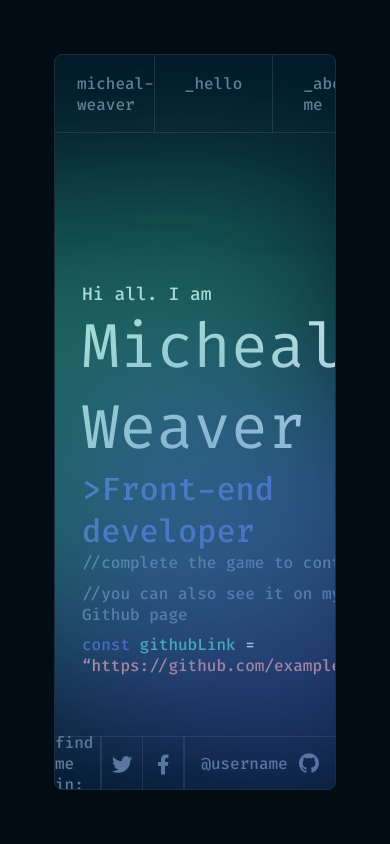
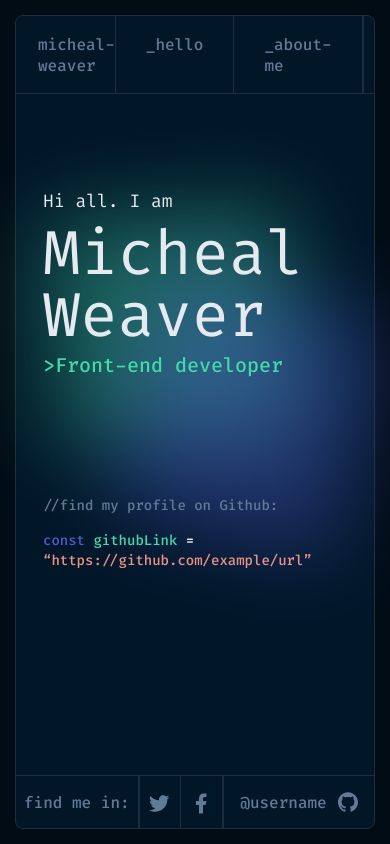
Before and after one commit to tienbot/SaintCode-Portfolio, a React (Create React App) app: page /contacts in a window 390 px wide. Built offline with nearby package versions, Linux system fonts and the light colour scheme.

Commit message:
adaptive

```diff
--- a/src/Layout/Layout.module.css
+++ b/src/Layout/Layout.module.css
@@ -4,6 +4,8 @@
     width: 100vw;
     padding: 54px;
     font-family: 'Fira Code';
+    display: flex;
+    justify-content: center;
 }
 
 .page__wrapper{
@@ -14,9 +16,20 @@
     border: 1px solid #1E2D3D;
     border-radius: 8px;
     background: #011627;
-    /* margin: 15px; */
     display: flex;
     flex-direction: column;
     justify-content: space-between;
     overflow: hidden;
 }
+
+@media screen and (max-width: 1440px) {
+    .page{
+        padding: 30px;
+    }
+}
+
+@media screen and (max-width: 540px) {
+    .page{
+        padding: 15px;
+    }
+}
--- a/src/Pages/PageHello/PageHello.jsx
+++ b/src/Pages/PageHello/PageHello.jsx
@@ -21,8 +21,8 @@ export const PageHello = () => {
                     this.style.borderColor='#fff'
                     this.addEventListener('mouseout', function() {
                         this.style.borderColor='#1E2D3D'
-                      });
-                  });
+                    });
+                });
             }, 100)
             document.getElementById(id).style.borderColor='#fff'
         }
@@ -49,8 +49,9 @@ export const PageHello = () => {
                 <p className={s.pageHello__textSubtext}>&gt;Front-end developer</p>
             </div>
             <div className={s.pageHello__text_bottom}>
-                <p>&#47;&#47;complete the game to continue</p>
-                <p>&#47;&#47;you can also see it on my Github page</p>
+                <p className={s.desktop}>&#47;&#47;complete the game to continue</p>
+                <p className={s.desktop}>&#47;&#47;you can also see it on my Github page</p>
+                <p className={s.mobile}>&#47;&#47;find my profile on Github:</p>
                 <p><span className={s.blue}>const</span> <span className={s.green}>githubLink</span><span className={s.white}> = </span>
                 <a className={s.pageHello__a} href="“https://github.com/example/url”">“https://github.com/example/url”</a>
                 </p>
@@ -99,7 +100,7 @@ export const PageHello = () => {
                             </div>
                         </div>
                     </div>
-                    <Button children='skip' ghost/>
+                    <Button textBtn='skip' ghost/>
                 </div>
 
                 <img className={s.bolt__UpLeft} src={boltUpLeft} alt="" />
@@ -107,10 +108,9 @@ export const PageHello = () => {
                 <img className={s.bolt__DownLeft} src={boltDownLeft} alt="" />
                 <img className={s.bolt__DownRight} src={boltDownRight} alt="" />
             </div>
-            <div className={s.blurGreen}></div>
-            <div className={s.blurBlue}></div>
-
         </div>
+        <div className={s.blurGreen}></div>
+        <div className={s.blurBlue}></div>
     </main>
     );
 };
--- a/src/Pages/PageHello/PageHello.module.css
+++ b/src/Pages/PageHello/PageHello.module.css
@@ -14,10 +14,11 @@
     flex-direction: column;
     justify-content: space-between;
     height: 304px;
+    z-index: 10;
 }
 
 .pageHello__textSuptext{
-    font-weight: 450;
+    font-weight: 400;
     font-size: 18px;
     line-height: 24px;
     color: #E5E9F0;
@@ -45,6 +46,10 @@
     line-height: 21px;
     color: #607B96;
     margin-bottom: 9.6px;
+}
+
+.pageHello__text_bottom .mobile{
+    display: none;
 }
 
 .pageHello__a {
@@ -207,8 +212,8 @@
     position: absolute;
     width: 454px;
     height: 492px;
-    top: -30px;
-    right: 50px;
+    top: 130px;
+    right: 250px;
     background: #43D9AD;
     opacity: 0.4;
     filter: blur(87px);
@@ -218,8 +223,8 @@
     position: absolute;
     width: 454px;
     height: 492px;
-    top: 136.65px;
-    right: -80px;
+    top: 250px;
+    right: 170px;
     scale: 0.8;
     background: #4D5BCE;
     opacity: 0.4;
@@ -262,3 +267,60 @@
     font-size: 24px;
     margin-bottom: 10px;
 }
+
+@media screen and (max-width: 960px) {
+    .pageHello__game{
+        display: none;
+    }
+}
+
+@media screen and (max-width: 540px) {
+    .pageHello{
+        align-items: flex-start;
+    }
+
+    .pageHello__text{
+        height: 460px;
+    }
+
+    .pageHello__textSuptext{
+        margin-top: 69px;
+        margin-bottom: 10px;
+    }
+
+    .pageHello__h1{
+        line-height: 100%;
+        margin-bottom: 5px;
+    }
+
+    .pageHello__textSubtext{
+        font-size: 20px;
+        line-height: 26px;
+        color: #43D9AD;
+    }
+
+    .pageHello__text_bottom .desktop{
+        display: none;
+    }
+
+    .pageHello__text_bottom .mobile{
+        display: block;
+        margin-bottom: 16px;
+    }
+
+    .pageHello__text_bottom p, .pageHello__a{
+        font-size: 14px;
+        line-height: 140%;
+    }
+
+    .blurGreen{
+        scale: 0.5;
+        right: -10px;
+        top: 80px;
+    }
+    .blurBlue{
+        scale: 0.5;
+        right: -85px;
+        top: 170px;
+    }
+}
--- a/src/components/Button/Button.jsx
+++ b/src/components/Button/Button.jsx
@@ -5,7 +5,7 @@ import s from './Button.module.css'
 export const Button = (props) => {
     const {
         className,
-        children,
+        textBtn,
         primary,
         ghost,
         startGame,
@@ -22,6 +22,6 @@ export const Button = (props) => {
     });
 
   return (
-        <button className={innerClassName}>{children}</button>
+        <button className={innerClassName}>{textBtn}</button>
   )
 }
--- a/src/components/Button/Button.module.css
+++ b/src/components/Button/Button.module.css
@@ -3,7 +3,7 @@
 
 .button{
     padding: 10px 14px;
-    height: 38px;
+    height: auto;
     border-radius: 8px;
     text-align: center;
     border: none;
--- a/src/components/Form/Form.jsx
+++ b/src/components/Form/Form.jsx
@@ -66,7 +66,7 @@ export const Form = () => {
         value={message}
         onChange={handleMessageChange}
       ></textarea>
-      <Button children="submit-message" />
+      <Button textBtn="submit-message" />
     </form>
   );
 };
--- a/src/components/SnakeGame/SnakeGame.jsx
+++ b/src/components/SnakeGame/SnakeGame.jsx
@@ -6,7 +6,7 @@ import {Button} from '../../components/Button/Button'
 function SnakeGame(){
   const canvasRef = useRef(null);
   const [ctx, setCtx] = useState(null);
-  const [count, setCount] = useState(9);
+  const [count, setCount] = useState(0);
   const [direction, setDirection] = useState("up");
   const [snake, setSnake] = useState([
     { x: 11, y: 12 },
@@ -40,6 +40,7 @@ function SnakeGame(){
   const [gameStarted, setGameStarted] = useState(false);
   const [gameWin, setGameWin] = useState(false);
   const [gameLoose, setGameLoose] = useState(false);
+  const speedGame = 250;
 
   //передвижение змеи
   const moveSnake = () => {
@@ -116,16 +117,26 @@ function SnakeGame(){
     ctx.fillStyle = "#43D9AD";
     snake.forEach((segment, index) => {
     if (index === 0) {
-        // Рисование круглой головы
+        // Прорисовка головы змейки
         const radius = blockSize / 2;
         const x = (segment.x * blockSize) + radius;
         const y = (segment.y * blockSize) + radius;
         ctx.beginPath();
-        ctx.arc(x, y, radius, 0, Math.PI * 2);
+        if (direction === 'up') {
+          ctx.arc(x, y + radius, radius, 0, Math.PI, true);
+        } else if (direction === 'down') {
+          ctx.arc(x, y - radius, radius, 0, Math.PI, false);
+        } else if (direction === 'right') {
+          const startAngle = Math.PI * 1.5;
+          const endAngle = Math.PI * 0.5;
+          ctx.arc(x - radius, y, radius, startAngle, endAngle, false);
+        } else if (direction === 'left') {
+          const startAngle = Math.PI * 1.5;
+          const endAngle = Math.PI * 0.5;
+          ctx.arc(x + radius, y, radius, startAngle, endAngle, true);
+        }
         ctx.fill();
-        // let appleImg = new Image();
-        // ctx.drawImage(appleImg, apple.x * blockSize-7, apple.y * blockSize-7);
-    } else {
+      } else {
         // Рисование тела змеи
         ctx.fillRect(segment.x * blockSize, segment.y * blockSize, blockSize, blockSize);
         if (index>9){
@@ -146,8 +157,6 @@ function SnakeGame(){
   }, []);
 
   useEffect(() => {
-    // if (!ctx) return;
-
     const handleKeyDown = (event) => {
       const { keyCode } = event;
 
@@ -168,7 +177,7 @@ function SnakeGame(){
     return () => {
       document.removeEventListener("keydown", handleKeyDown);
     };
-  }, [ctx, direction]);
+  }, [direction]);
 
   useEffect(() => {
     if (!ctx) return;
@@ -179,13 +188,13 @@ function SnakeGame(){
             moveSnake();
             checkCollision();
         }
-    }, 250);
+    }, speedGame);
 
     return () => {
         clearInterval(gameLoop);
     };
 
-  }, [ctx, gameStarted, moveSnake, checkCollision, draw ]);
+  });
 
   // Генерация яблока на поле
   const generateApple = () => {
@@ -217,37 +226,38 @@ function SnakeGame(){
   document.addEventListener("click", startGame);
 
   function startGameAgain() {
-    setGameWin(false);
-    setGameLoose(false);
-    setCount(9);
-    setDirection("up");
-    setSnake([
-        { x: 11, y: 12 },
-        { x: 11, y: 13 },
-        { x: 11, y: 14 },
-        { x: 11, y: 15 },
-        { x: 11, y: 16 },
-        { x: 11, y: 17 },
-        { x: 11, y: 18 },
-        { x: 11, y: 19 },
-        { x: 11, y: 20 },
-        { x: 11, y: 21 },
-        { x: 11, y: 20 },
-        { x: 12, y: 21 },
-        { x: 13, y: 21 },
-        { x: 14, y: 21 },
-        { x: 15, y: 21 },
-        { x: 16, y: 21 },
-        { x: 17, y: 21 },
-        { x: 17, y: 22 },
-        { x: 17, y: 23 },
-        { x: 17, y: 24 },
-        { x: 17, y: 25 },
-        { x: 17, y: 26 },
-        { x: 17, y: 27 },
-    ]);
-    setApple({ x: 11, y: 7 });
+    // setGameWin(false);
+    // setGameLoose(false);
+    // setCount(9);
+    // setDirection("up");
+    // setSnake([
+    //     { x: 11, y: 12 },
+    //     { x: 11, y: 13 },
+    //     { x: 11, y: 14 },
+    //     { x: 11, y: 15 },
+    //     { x: 11, y: 16 },
+    //     { x: 11, y: 17 },
+    //     { x: 11, y: 18 },
+    //     { x: 11, y: 19 },
+    //     { x: 11, y: 20 },
+    //     { x: 11, y: 21 },
+    //     { x: 11, y: 20 },
+    //     { x: 12, y: 21 },
+    //     { x: 13, y: 21 },
+    //     { x: 14, y: 21 },
+    //     { x: 15, y: 21 },
+    //     { x: 16, y: 21 },
+    //     { x: 17, y: 21 },
+    //     { x: 17, y: 22 },
+    //     { x: 17, y: 23 },
+    //     { x: 17, y: 24 },
+    //     { x: 17, y: 25 },
+    //     { x: 17, y: 26 },
+    //     { x: 17, y: 27 },
+    // ]);
+    // setApple({ x: 11, y: 7 });
     // setCtx(null);
+    window.location.reload()
   };
 
   return (
@@ -258,14 +268,14 @@ function SnakeGame(){
             width={canvasWidth}
             height={canvasHeight}
         />
-        {!gameStarted && <Button children='start game' primary startGame/>}
+        {!gameStarted && <Button textBtn='start game' primary startGame/>}
         {gameWin && <>
             <div className={s.game__message}>WELL DONE!</div>
-            <Button id='qwerty' children='play-again' playAgain/>
+            <Button id='qwerty' textBtn='play-again' playAgain/>
         </>}
         {gameLoose && <>
             <div className={s.game__message}>GAME OVER!</div>
-            <Button id='qwerty' children='start-again' playAgain/>
+            <Button id='qwerty' textBtn='start-again' playAgain/>
         </>}
     </div>
     </>
```
Also changed, not shown: src/components/Card/Card.jsx (+2 -15 lines).
